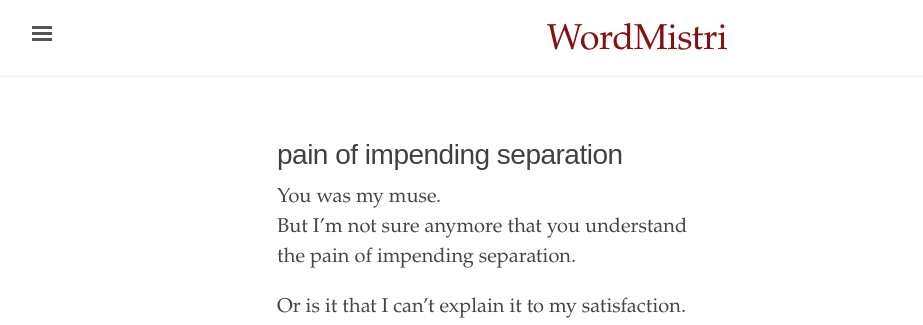
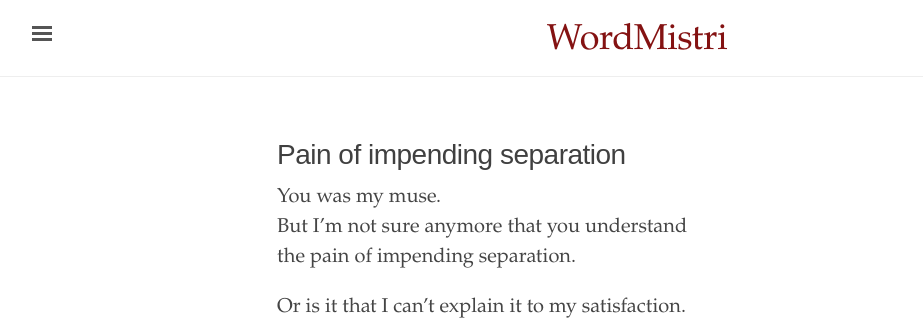
Before and after one commit to WordMistri/WordMistri.github.io, a Jekyll site: the page built from _texts/f.md, in a window 1280 px wide. Shown: the top 325 px of the page, without its empty margins (3-926 px from the left). Built offline with Jekyll 4.4.1, drawn with Linux system fonts in a browser that asks for light colours.

Commit message:
Update f.md

```diff
--- a/_texts/f.md
+++ b/_texts/f.md
@@ -1,6 +1,6 @@
 ---
 layout: poem
-title: pain of impending separation
+title: Pain of impending separation
 author:
 editor:
 source:
```
